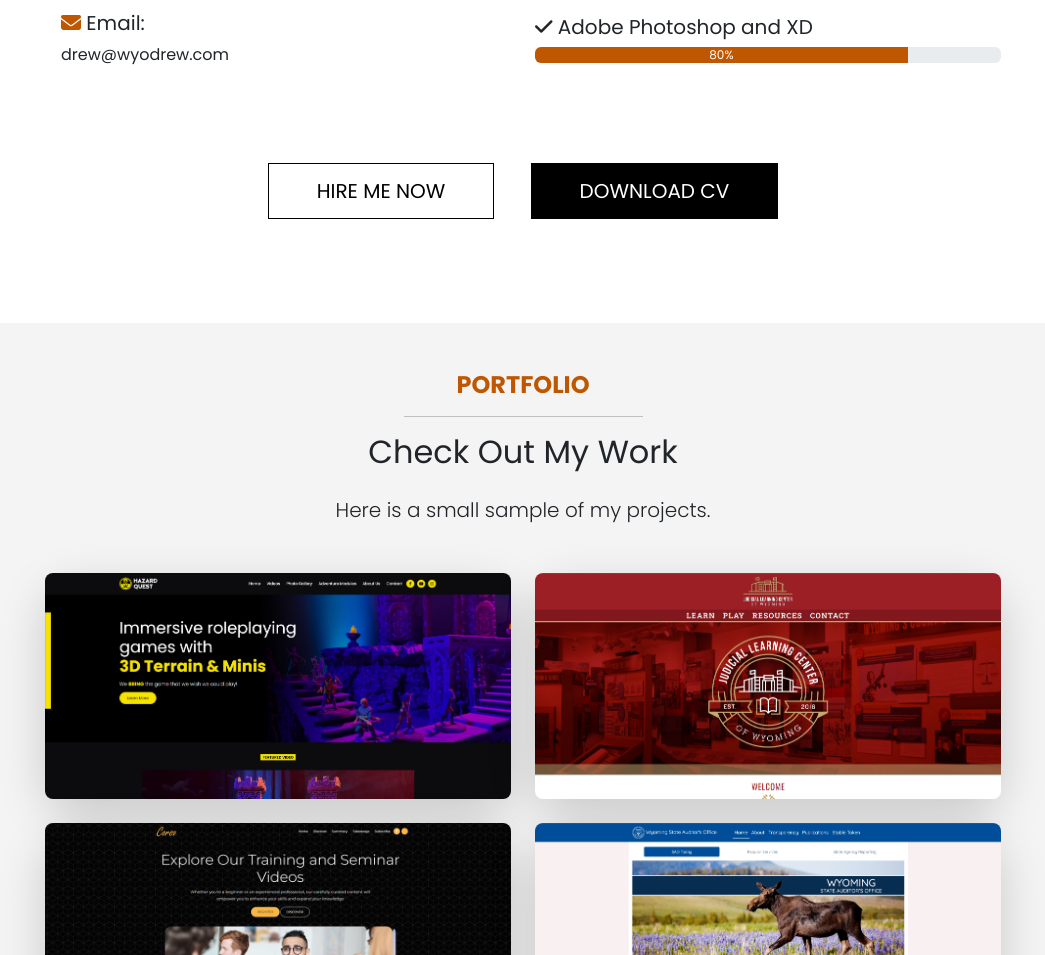
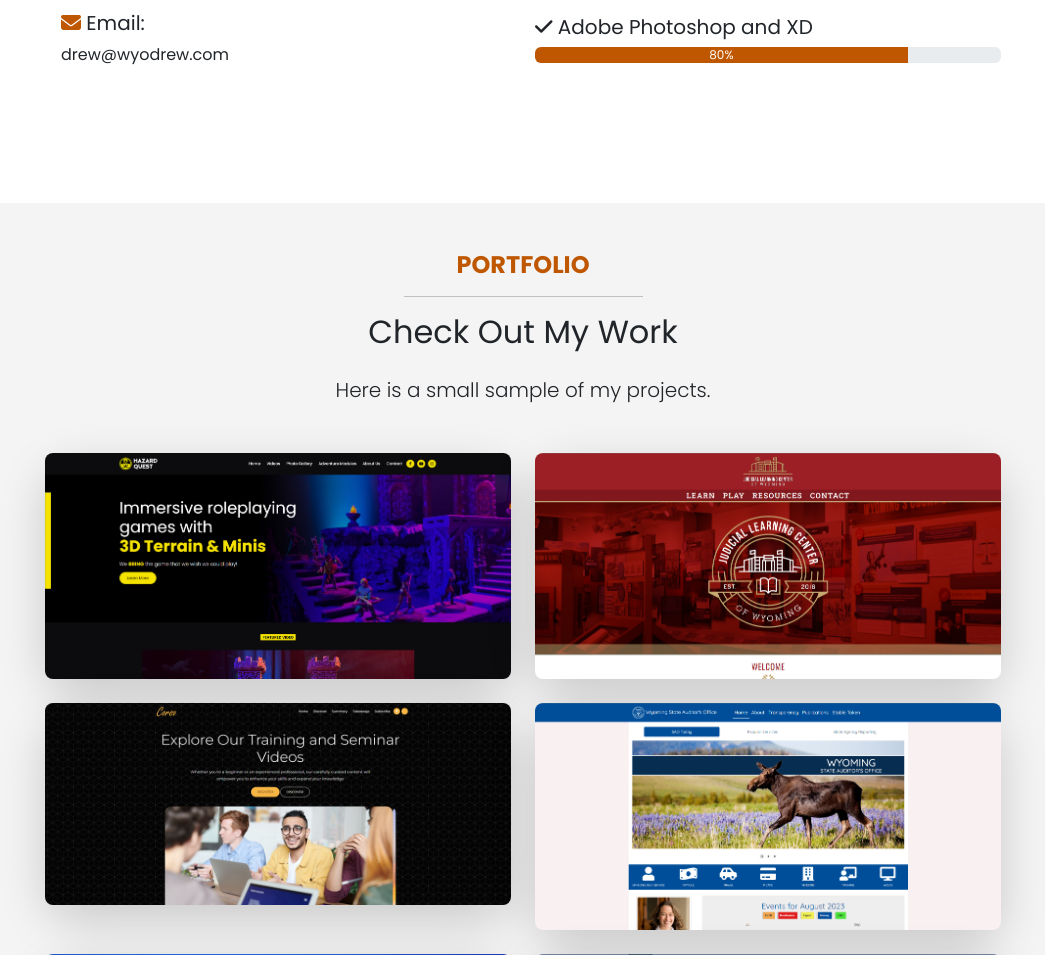
Before and after one commit to CoderDrew/portfolio, a website: page index.html in a window 1280 px wide. Shown: the part 1865-2820 px from the top of the page, without its empty margins (117-1162 px from the left). Drawn offline with nearby package versions, Linux system fonts and the light colour scheme; files that its build step writes are made by us from their sources; files whose address does not match are found by name.

Commit message:
removed call-out buttons

```diff
--- a/index.html
+++ b/index.html
@@ -145,12 +145,6 @@
           <div class="progress mb-4" role="progressbar" aria-valuenow="80" aria-valuemin="0" aria-valuemax="100">
             <div class="progress-bar" style="width: 80%;">80%</div>
           </div>
-        </div>
-      </div>
-      <div class="row mt-5 text-center">
-        <div class="col-12">
-          <a href="#" class="btn btn-outline-dark btn-lg text-uppercase px-5 mx-3 my-2">Hire Me Now</a>
-          <a href="#" class="btn btn-dark btn-lg text-uppercase px-5 mx-3 my-2">Download CV</a>
         </div>
       </div>
     </div>
```
